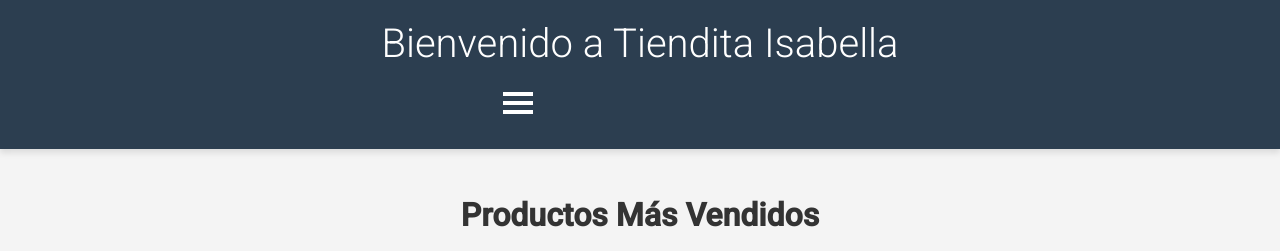
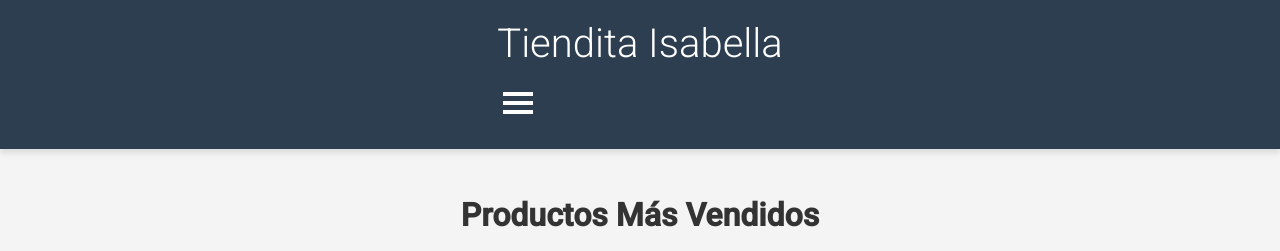
Before and after one commit to frrgmmx/frrgmmx, a plain HTML site: page index.html in a window 1280 px wide. Shown: the top 251 px of the page. Drawn offline with Linux system fonts and the light colour scheme.

Commit message:
Update index.html

```diff
--- a/index.html
+++ b/index.html
@@ -3,14 +3,14 @@
 <head>
     <meta charset="UTF-8">
     <meta name="viewport" content="width=device-width, initial-scale=1.0">
-    <title>Tiendita Isabella - Página Principal</title>
+    <title>Tiendita Isabella </title>
     <link rel="stylesheet" href="styles.css">
     <link href="https://fonts.googleapis.com/css2?family=Roboto:wght@300;400;500&display=swap" rel="stylesheet">
 </head>
 <body>
     <header>
         <div class="container">
-            <h1>Bienvenido a Tiendita Isabella</h1>
+            <h1>Tiendita Isabella</h1>
             <nav>
                 <div class="menu-toggle">
                     <input type="checkbox" id="menu-toggle">
```
